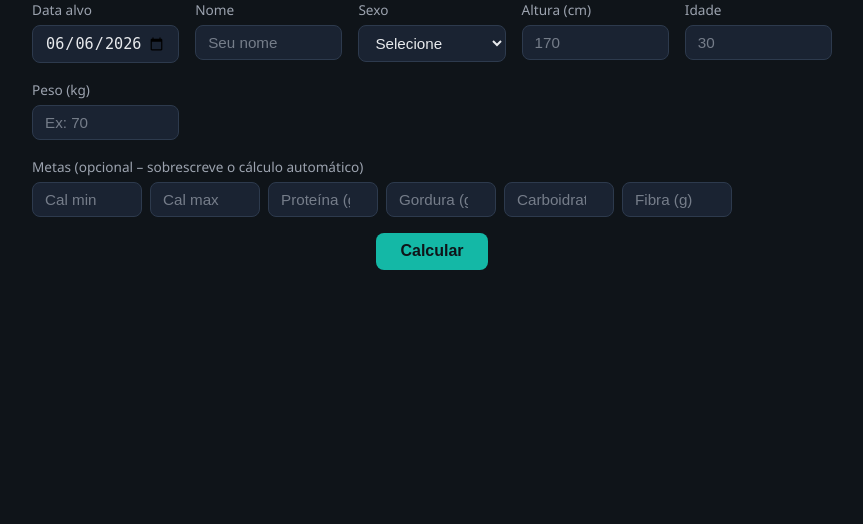
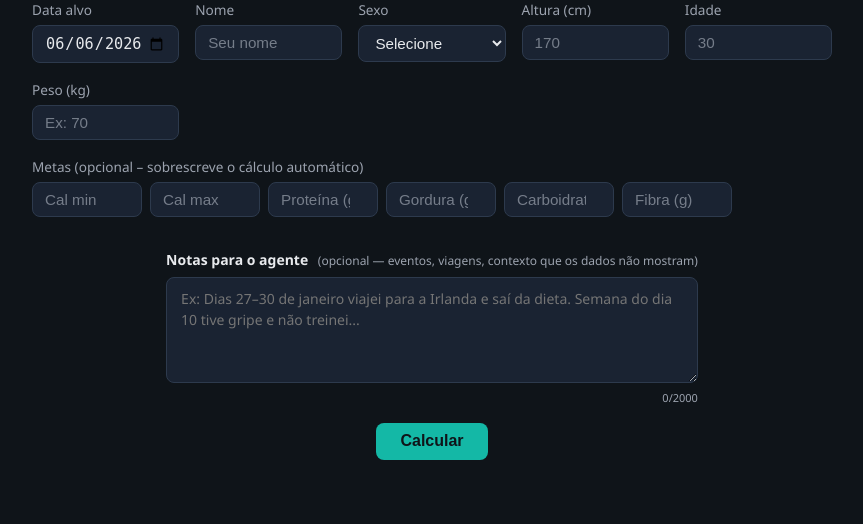
Before and after one commit to vtferrari/emagrecimento, a Flask app: page / in a window 1280 px wide. Shown: the part 290-814 px from the top of the page, without its empty margins (208-1071 px from the left). Before the commit the page ends 560 px from the top, so only its background shows below. Run offline with Flask 3, Linux system fonts and the light colour scheme.

Commit message:
feat: add agent diary/notes textarea for contextual user input
Allow users to provide free-text notes (events, trips, illness) that get appended to agent.context so the AI has context that data alone cannot convey. Includes textarea with char counter, IndexedDB persistence, dashboard card, and 2000-char truncation.

Made-with: Cursor

```diff
--- a/app.py
+++ b/app.py
@@ -158,7 +158,8 @@ def process_files():
         summary["target_date"] = target_date
         summary["suggested_export_filename"] = build_export_filename(name)
 
-        output = wrap_report_for_chatgpt(summary)
+        agent_diary = request.form.get("agent_diary", "").strip()[:2000]
+        output = wrap_report_for_chatgpt(summary, agent_diary=agent_diary)
         return jsonify(output)
     except FileNotFoundError as e:
         return jsonify({"error": str(e)}), 400
--- a/src/emagrecimento/application/presenters/chatgpt_export.py
+++ b/src/emagrecimento/application/presenters/chatgpt_export.py
@@ -8,7 +8,7 @@ CHATGPT_PROMPT = (
 )
 
 
-def build_agent_context(summary: dict) -> str:
+def build_agent_context(summary: dict, *, agent_diary: str | None = None) -> str:
     """Build dynamic context string from report summary for ChatGPT."""
     user = summary.get("user") or {}
     target_date = summary.get("target_date") or ""
@@ -112,15 +112,23 @@ def build_agent_context(summary: dict) -> str:
         if len(lines) > 1:
             parts.append("\n" + "\n".join(lines))
 
+    diary = (agent_diary or "").strip()[:2000]
+    if diary:
+        parts.append("\n\n--- Notas do usuário (contexto adicional) ---\n")
+        parts.append(diary)
+        parts.append("\n--- Fim das notas ---\n")
+
     return "".join(parts).strip()
 
 
-def wrap_report_for_chatgpt(summary: dict) -> dict:
+def wrap_report_for_chatgpt(
+    summary: dict, *, agent_diary: str | None = None
+) -> dict:
     """Wrap report summary with agent prompt and context for ChatGPT."""
     return {
         "agent": {
             "prompt": CHATGPT_PROMPT,
-            "context": build_agent_context(summary),
+            "context": build_agent_context(summary, agent_diary=agent_diary),
         },
         "report": summary,
     }
--- a/static/css/style.css
+++ b/static/css/style.css
@@ -793,3 +793,56 @@ body {
 .error.hidden {
     display: none;
 }
+
+/* Diary / Agent Notes */
+.diary-section {
+    display: flex;
+    flex-direction: column;
+    gap: 6px;
+    margin-top: 16px;
+}
+
+.diary-label {
+    font-size: 14px;
+    font-weight: 600;
+    color: var(--text-primary);
+}
+
+.diary-hint {
+    font-weight: 400;
+    font-size: 12px;
+    color: var(--text-secondary);
+    margin-left: 6px;
+}
+
+.diary-textarea {
+    width: 100%;
+    padding: 10px 14px;
+    border: 1px solid var(--border);
+    border-radius: 8px;
+    font-size: 14px;
+    font-family: inherit;
+    resize: vertical;
+    min-height: 90px;
+    color: var(--text-primary);
+    background: var(--bg-secondary);
+    line-height: 1.5;
+}
+
+.diary-textarea:focus {
+    outline: none;
+    border-color: var(--accent);
+    box-shadow: 0 0 0 2px var(--accent-glow);
+}
+
+.diary-char-count {
+    font-size: 11px;
+    color: var(--text-secondary);
+    text-align: right;
+}
+
+.diary-card-text {
+    color: var(--text-primary);
+    line-height: 1.6;
+    white-space: pre-wrap;
+}
--- a/static/js/app.js
+++ b/static/js/app.js
@@ -64,6 +64,11 @@
                 withingsZipFilename.textContent = session.withingsZipFilename || session.withingsZipFile.name;
                 dropzoneWithingsZip.classList.add('has-file');
             }
+            // Restore diary
+            if (session.agentDiary && diaryTextarea) {
+                diaryTextarea.value = session.agentDiary;
+                if (diaryCharCount) diaryCharCount.textContent = session.agentDiary.length;
+            }
             // Restore dashboard if we have report
             if (session.report && session.report.report) {
                 lastReportData = session.report;
@@ -84,6 +89,15 @@
             targetDateEl.value = d.toISOString().slice(0, 10);
         }
     })();
+
+    // Diary character counter
+    const diaryTextarea = document.getElementById('agentDiary');
+    const diaryCharCount = document.getElementById('diaryCharCount');
+    if (diaryTextarea && diaryCharCount) {
+        diaryTextarea.addEventListener('input', () => {
+            diaryCharCount.textContent = diaryTextarea.value.length;
+        });
+    }
 
     // Prevent browser from opening files when dropped outside dropzone
     document.addEventListener('dragover', (e) => {
@@ -310,6 +324,8 @@
         if (carbsGEl) carbsGEl.value = '';
         const fiberGEl = document.getElementById('fiberG');
         if (fiberGEl) fiberGEl.value = '';
+        if (diaryTextarea) diaryTextarea.value = '';
+        if (diaryCharCount) diaryCharCount.textContent = '0';
     });
 
     const btnClearStorage = document.getElementById('btnClearStorage');
@@ -418,6 +434,8 @@
         if (userParams.fat_g != null) formData.append('fat_g', userParams.fat_g);
         if (userParams.carbs_g != null) formData.append('carbs_g', userParams.carbs_g);
         if (userParams.fiber_g != null) formData.append('fiber_g', userParams.fiber_g);
+        const diary = document.getElementById('agentDiary')?.value?.trim() || '';
+        if (diary) formData.append('agent_diary', diary);
 
         try {
             const res = await fetch('/api/process', {
@@ -447,6 +465,7 @@
                     zipFilename: zipFile.name,
                     pdfFile: pdfFile,
                     pdfFilename: pdfFile.name,
+                    agentDiary: diary || null,
                 };
                 if (withingsZipFile) {
                     saveData.withingsZipFile = withingsZipFile;
@@ -919,6 +938,18 @@
             }
         }
 
+        // Diary card (show user notes when available)
+        const diaryCard = document.getElementById('diaryCard');
+        if (diaryCard) {
+            const currentDiary = diaryTextarea ? diaryTextarea.value.trim() : '';
+            if (currentDiary) {
+                document.getElementById('diaryCardContent').textContent = currentDiary;
+                diaryCard.classList.remove('hidden');
+            } else {
+                diaryCard.classList.add('hidden');
+            }
+        }
+
         // Withings ZIP (daily history)
         if (data.withings_zip) {
             renderWithingsZip(data.withings_zip);
--- a/static/js/storage.js
+++ b/static/js/storage.js
@@ -41,6 +41,7 @@
                     zipFilename: data.zipFilename || null,
                     pdfFilename: data.pdfFilename || null,
                     withingsZipFilename: data.withingsZipFilename || null,
+                    agentDiary: data.agentDiary || null,
                     savedAt: new Date().toISOString(),
                 };
                 if (data.zipFile instanceof Blob) {
@@ -98,6 +99,7 @@
                         pdfFilename: row.pdfFilename || null,
                         withingsZipFile,
                         withingsZipFilename: row.withingsZipFilename || null,
+                        agentDiary: row.agentDiary || null,
                         savedAt: row.savedAt,
                     });
                 };
--- a/templates/index.html
+++ b/templates/index.html
@@ -73,6 +73,21 @@
                             <input type="number" id="fiberG" name="fiber_g" placeholder="Fibra (g)" min="10" max="50" step="1">
                         </div>
                     </div>
+                </div>
+                <div class="diary-section">
+                    <label class="diary-label" for="agentDiary">
+                        Notas para o agente
+                        <span class="diary-hint">(opcional — eventos, viagens, contexto que os dados não mostram)</span>
+                    </label>
+                    <textarea
+                        id="agentDiary"
+                        name="agent_diary"
+                        class="diary-textarea"
+                        rows="4"
+                        maxlength="2000"
+                        placeholder="Ex: Dias 27–30 de janeiro viajei para a Irlanda e saí da dieta. Semana do dia 10 tive gripe e não treinei..."
+                    ></textarea>
+                    <span class="diary-char-count"><span id="diaryCharCount">0</span>/2000</span>
                 </div>
                 <button type="button" class="btn-calculate" id="btnCalculate">Calcular</button>
             </div>
@@ -307,6 +322,11 @@
 
                 <div class="section-label">Análise</div>
 
+                <div class="card diary-card hidden" id="diaryCard">
+                    <h2>Notas do período</h2>
+                    <p id="diaryCardContent" class="diary-card-text"></p>
+                </div>
+
                 <div class="card alerts-card" id="alertsCard">
                     <h2>Insights e Alertas</h2>
                     <div class="alerts-panel" id="alertsList">
```
Also changed, not shown: tests/integration/test_api_process.py (+67 -0 lines), tests/unit/test_chatgpt_export.py (+51 -0 lines).
